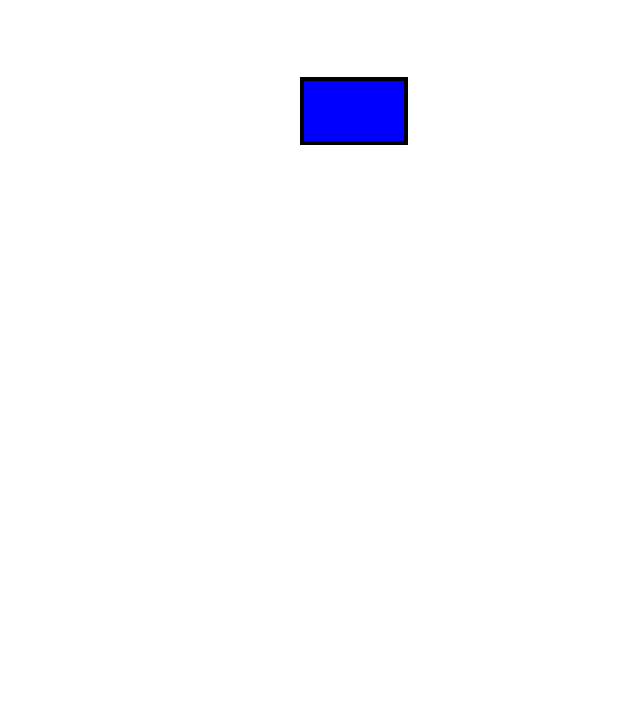
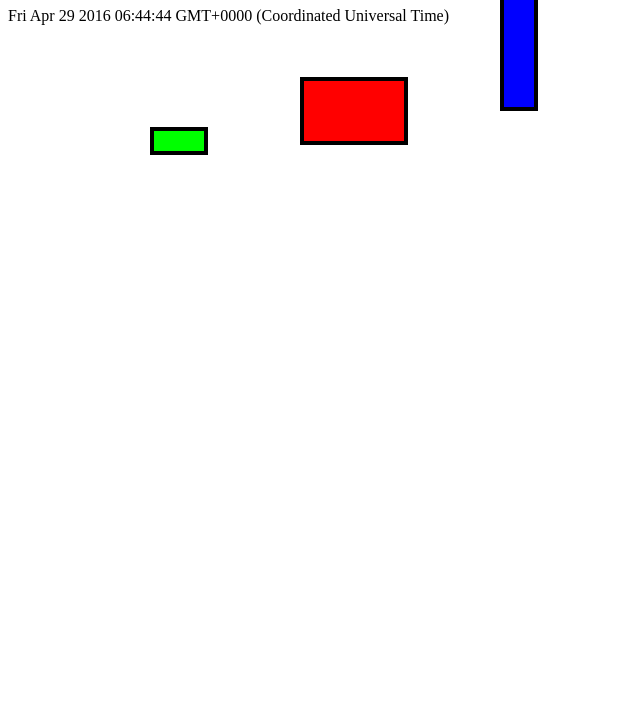
Before and after one commit to JoshLandry/BackboneShapeDrawer, a plain HTML site: page index.html in a window 1280 px wide. Shown: the part 73-800 px from the top of the page, without its empty margins (0-640 px from the left). Drawn offline with nearby package versions, Linux system fonts and the light colour scheme.

Commit message:
added timer and made rectangles different widths and colors

```diff
--- a/index.html
+++ b/index.html
@@ -17,6 +17,8 @@
     <body>
         <h1>Rectangles</h1>
         <div id="canvas"></div>
+        <div id="timer"></div>
     </body>
     <script type="text/javascript" src="rectangles.js"></script>
+    <script type="text/javascript" src="timer.js"></script>
 </html>
--- a/rectangles.js
+++ b/rectangles.js
@@ -1,12 +1,20 @@
 (function () {
 
-    var Rectangle = Backbone.Model.extend({});
+    var Rectangle = Backbone.Model.extend({
+        defaults: {
+            'type': 'shape'
+        },
+    });
 
     var RectangleView = Backbone.View.extend({
 
         tagName: 'div',
 
         className: 'rectangle',
+
+        attributes: {
+             'data-value': 12345
+        },
 
         events: {
             'click': 'move'
@@ -55,20 +63,20 @@
             color: '#ff0000'
         }),
         new Rectangle({
-            width: 100,
-            height: 60,
+            width: 50,
+            height: 20,
             position: {
-                x: 300,
-                y: 150
+                x: 150,
+                y: 200
             },
             color: '#00ff00'
         }),
         new Rectangle({
-            width: 100,
-            height: 60,
+            width: 30,
+            height: 160,
             position: {
-                x: 300,
-                y: 150
+                x: 500,
+                y: 020
             },
             color: '#0000ff'
         })
@@ -78,12 +86,21 @@
         $('div#canvas').append(new RectangleView({model: model}).render().el);
     });
 
+    var rect1 = models[0];
+    var rect2 = models[1];
+
+    var rect4 = new Rectangle({});
+
     models[0].on('change:type', function () {
         console.log('your mom');
     });
 
     models[0].set('type', 'truck');
 
-    console.log(models[0].get('width'));
+    console.log(rect1.get('type'));
+    console.log(rect2.get('type'));
+    console.log(rect4.get('type'));
+
+    // Validate is triggered automatically by Backbone w/ 'set' and 'save' operations.
 
 })();
--- /dev/null
+++ b/timer.js
@@ -0,0 +1,22 @@
+(function () {
+
+    var RefreshingView = Backbone.View.extend({
+        initialize: function() {
+            this.model.on('change', function() {
+                this.render();
+            }, this);
+        },
+        render: function() {
+            this.$el.html(this.model.get('text'));
+        }
+    })
+
+    var textModel = new Backbone.Model({text: new Date().toString()});
+    var viewInstance = new RefreshingView({model: textModel, el: '#timer'});
+    viewInstance.render();
+
+    setInterval(function() {
+        textModel.set({text: new Date().toString()})
+    }, 1000);
+
+}) ();
```
